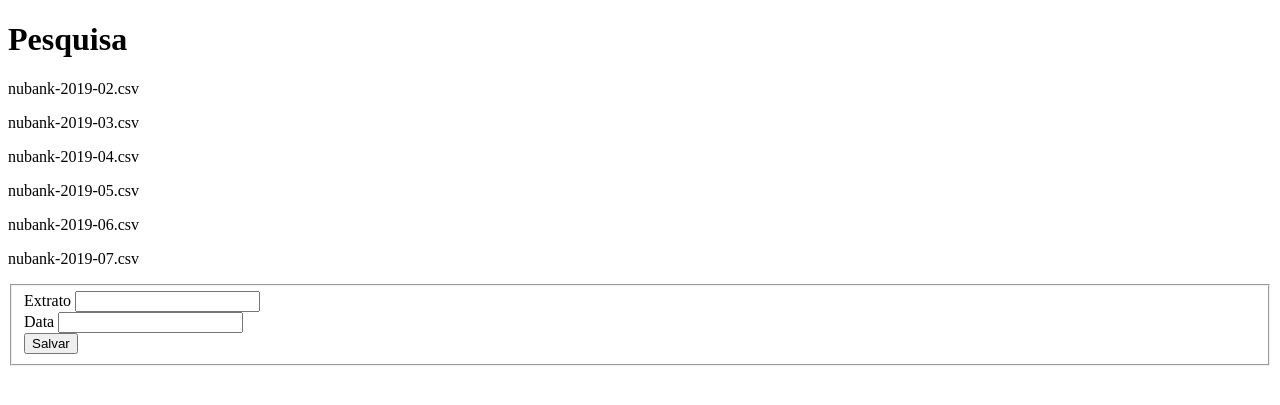
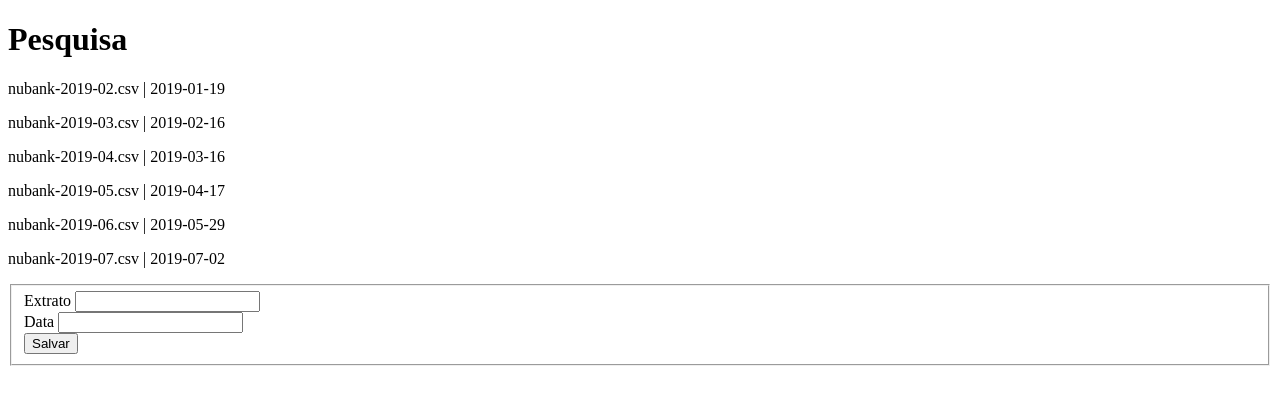
Before and after one commit to AlexLorenz/ContaPessoal, a Flask app: page /inicio in a window 1280 px wide. Shown: the top 405 px of the page. Run offline with Flask 2, Linux system fonts and the light colour scheme; parts of the project's set-up code (start-up, migrations or seed data) failed here and were passed over.

Commit message:
Mais Exemplos

```diff
--- a/templates/inicio.html
+++ b/templates/inicio.html
@@ -10,12 +10,12 @@
       <div class="page-header">
           <h1>{{ titulo }}</h1>
       </div>
-        <p>nubank-2019-02.csv</p>
-        <p>nubank-2019-03.csv</p>
-        <p>nubank-2019-04.csv</p>
-        <p>nubank-2019-05.csv</p>
-        <p>nubank-2019-06.csv</p>
-        <p>nubank-2019-07.csv</p>
+        <p>nubank-2019-02.csv | 2019-01-19</p>
+        <p>nubank-2019-03.csv | 2019-02-16</p>
+        <p>nubank-2019-04.csv | 2019-03-16</p>
+        <p>nubank-2019-05.csv | 2019-04-17</p>
+        <p>nubank-2019-06.csv | 2019-05-29</p>
+        <p>nubank-2019-07.csv | 2019-07-02</p>
       <form action="/pesquisar", method="post">
         <fieldset>
           <div class="form-group">
```
